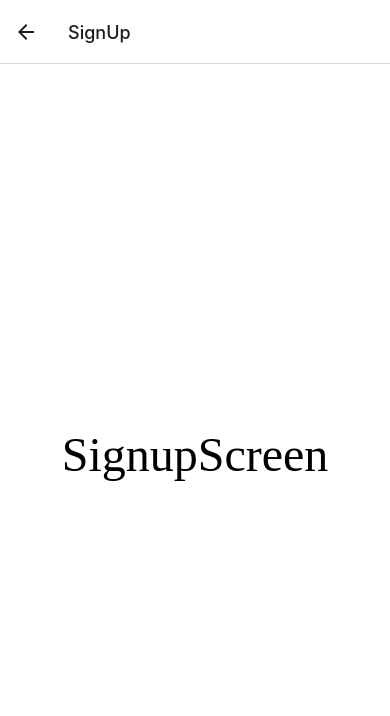
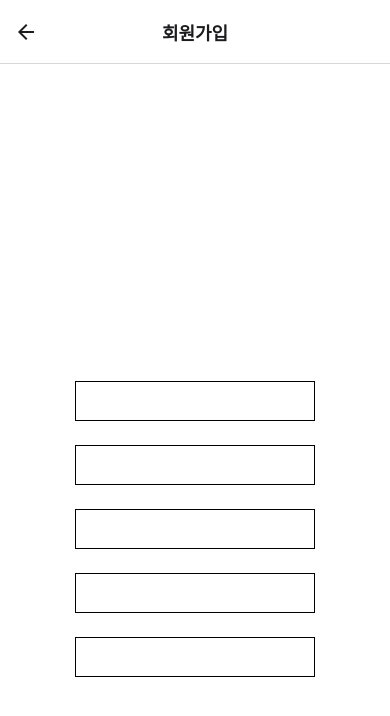
Before and after one commit to ncb6206/react-native-graduate, a React Native app: screen /SignUp in a window 390 px wide. Shown: the top 716 px of the page. Built offline with nearby package versions, Linux system fonts and the light colour scheme; a web font is replaced by a local one.

Commit message:
header 정리 및 수정

```diff
--- a/App.tsx
+++ b/App.tsx
@@ -1,7 +1,5 @@
-import { StatusBar } from "expo-status-bar";
 import React, { useCallback, useEffect, useState } from "react";
 import { useWindowDimensions } from "react-native";
-import { StyleSheet, View, Text, Button, Image } from "react-native";
 import { basic_theme } from "./theme";
 import * as Font from "expo-font";
 import * as SplashScreen from "expo-splash-screen";
@@ -83,40 +81,54 @@ export default function App() {
   return (
     <>
       <NavigationContainer onReady={onFontLoadView}>
-        <Stack.Navigator initialRouteName="BottomTab">
+        <Stack.Navigator
+          initialRouteName="BottomTab"
+          screenOptions={{
+            headerTitleAlign: "center",
+            headerTitleStyle: {
+              fontWeight: "bold",
+            },
+          }}
+        >
           <Stack.Screen name="BottomTab" component={BottomTab} options={{ headerShown: false }} />
-          <Stack.Screen name="Login" component={Login} />
-          <Stack.Screen name="SignUp" component={SignUp} />
-          <Stack.Screen name="WordRequest" component={WordRequest} />
-          <Stack.Screen name="Post" component={Post} />
-          <Stack.Screen name="Comment" component={Comment} />
+          <Stack.Screen
+            name="Login"
+            component={Login}
+            options={{
+              title: "로그인",
+            }}
+          />
+          <Stack.Screen
+            name="SignUp"
+            component={SignUp}
+            options={{
+              title: "회원가입",
+            }}
+          />
+          <Stack.Screen
+            name="WordRequest"
+            component={WordRequest}
+            options={{
+              title: "신조어 추가",
+            }}
+          />
+          <Stack.Screen
+            name="Post"
+            component={Post}
+            options={{
+              title: "게시글 작성",
+            }}
+          />
+          <Stack.Screen
+            name="Comment"
+            component={Comment}
+            options={{
+              title: "댓글",
+            }}
+          />
         </Stack.Navigator>
       </NavigationContainer>
       <Toast config={toastConfig} />
     </>
   );
 }
-
-const styles = StyleSheet.create({
-  container: {
-    flex: 1,
-    backgroundColor: basic_theme.bgColor,
-    alignItems: "center",
-    justifyContent: "center",
-  },
-  text: {
-    fontSize: 48,
-    fontFamily: "bold",
-    fontWeight: "400",
-    color: "black",
-  },
-  logo: {
-    width: 100,
-    height: 100,
-  },
-  appLoading: {
-    flex: 1,
-    justifyContent: "center",
-    alignItems: "center",
-  },
-});
--- a/app.json
+++ b/app.json
@@ -7,7 +7,7 @@
     "icon": "./assets/icon.png",
     "userInterfaceStyle": "light",
     "splash": {
-      "image": "./assets/logo.png",
+      "image": "./assets/splash.png",
       "resizeMode": "contain",
       "backgroundColor": "#ffffff"
     },
--- /dev/null
+++ b/component/LogoTitle.tsx
@@ -0,0 +1,6 @@
+import React from "react";
+import { Image } from "react-native";
+
+export default function LogoTitle() {
+  return <Image style={{ width: 150, height: 150 }} source={require("../assets/logo.png")} resizeMode="contain" />;
+}
--- a/navigation/BottomTab.tsx
+++ b/navigation/BottomTab.tsx
@@ -7,14 +7,23 @@ import WordExtract from "../pages/WordExtract";
 import Main from "../pages/Main";
 import StackDictionary from "../navigation/StackDictionary";
 import { basic_theme } from "../theme";
+import LogoTitle from "../component/LogoTitle";
 
 export default function BottomTab() {
   const Tab = createBottomTabNavigator();
 
   return (
-    <Tab.Navigator initialRouteName="Main">
+    <Tab.Navigator
+      initialRouteName="신조어 번역"
+      screenOptions={{
+        headerTitleAlign: "center",
+        headerTitleStyle: {
+          fontWeight: "bold",
+        },
+      }}
+    >
       <Tab.Screen
-        name="메인"
+        name="신조어 번역"
         component={Main}
         options={{
           tabBarShowLabel: false,
--- a/navigation/StackDictionary.tsx
+++ b/navigation/StackDictionary.tsx
@@ -7,10 +7,36 @@ export default function StackDictionary() {
   const Stack = createStackNavigator();
 
   return (
-    <Stack.Navigator initialRouteName="Dictionary">
-      <Stack.Screen name="Dictionary" component={Dictionary} />
-      <Stack.Screen name="Search" component={Search} />
-      <Stack.Screen name="WordInfo" component={WordInfo} />
+    <Stack.Navigator
+      initialRouteName="Dictionary"
+      screenOptions={{
+        headerTitleAlign: "center",
+        headerTitleStyle: {
+          fontWeight: "bold",
+        },
+      }}
+    >
+      <Stack.Screen
+        name="Dictionary"
+        component={Dictionary}
+        options={{
+          title: "신조어 사전",
+        }}
+      />
+      <Stack.Screen
+        name="Search"
+        component={Search}
+        options={{
+          title: "검색",
+        }}
+      />
+      <Stack.Screen
+        name="WordInfo"
+        component={WordInfo}
+        options={{
+          title: "상세정보",
+        }}
+      />
     </Stack.Navigator>
   );
 }
--- a/pages/Login.tsx
+++ b/pages/Login.tsx
@@ -1,10 +1,15 @@
-import React from "react";
-import { StyleSheet, Text, View, Image, Dimensions } from "react-native";
+import React, { useState } from "react";
+import { StyleSheet, Text, View, Dimensions } from "react-native";
 import { basic_theme } from "../theme";
+import LogoTitle from "../component/LogoTitle";
 
 export default function Login() {
+  const [userid, setUerId] = useState<string>("");
+  const [password, setPassword] = useState<string>("");
+
   return (
     <View style={styles.container}>
+      <LogoTitle></LogoTitle>
       <Text style={styles.text}>LoginScreen</Text>
     </View>
   );
--- a/pages/SignUp.tsx
+++ b/pages/SignUp.tsx
@@ -1,11 +1,25 @@
-import React from "react";
-import { StyleSheet, Text, View, Image, Dimensions } from "react-native";
+import React, { useState } from "react";
+import { StyleSheet, Text, View, TextInput, Button } from "react-native";
 import { basic_theme } from "../theme";
+import LogoTitle from "../component/LogoTitle";
 
 export default function Signup() {
+  const [userid, setUerId] = useState<string>("");
+  const [nickname, setNickname] = useState<string>("");
+  const [email, setEmail] = useState<string>("");
+  const [phone, setPhone] = useState<string>("");
+  const [password, setPassword] = useState<string>("");
+
+  const onSignUpPressed = () => {};
+
   return (
     <View style={styles.container}>
-      <Text style={styles.text}>SignupScreen</Text>
+      <LogoTitle></LogoTitle>
+      <TextInput style={styles.input} onChangeText={setUerId} value={userid} />
+      <TextInput style={styles.input} onChangeText={setNickname} value={nickname} />
+      <TextInput style={styles.input} onChangeText={setEmail} value={email} />
+      <TextInput style={styles.input} onChangeText={setPhone} value={phone} />
+      <TextInput style={styles.input} onChangeText={setPassword} value={password} />
     </View>
   );
 }
@@ -24,8 +38,13 @@ const styles = StyleSheet.create({
     color: "black",
     textAlign: "center",
   },
-  logo: {
-    width: 100,
-    height: 100,
+  input: {
+    height: 40,
+    margin: 12,
+    borderWidth: 1,
+    padding: 10,
+  },
+  button: {
+    marginTop: 24,
   },
 });
```
Also changed, not shown: pages/Profile.tsx (+2 -8 lines), assets/logo.png, assets/splash.png, component/Button.tsx (added).
